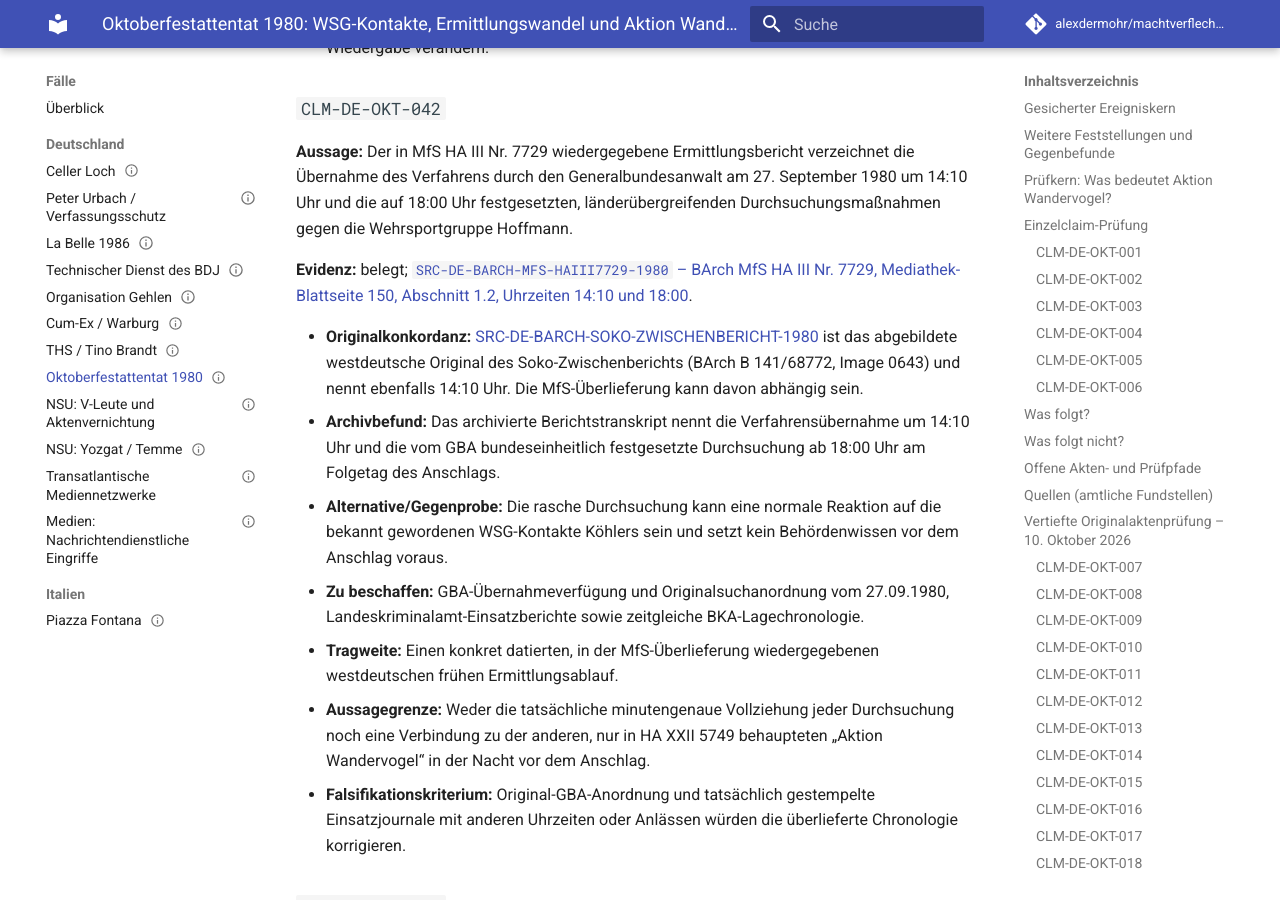
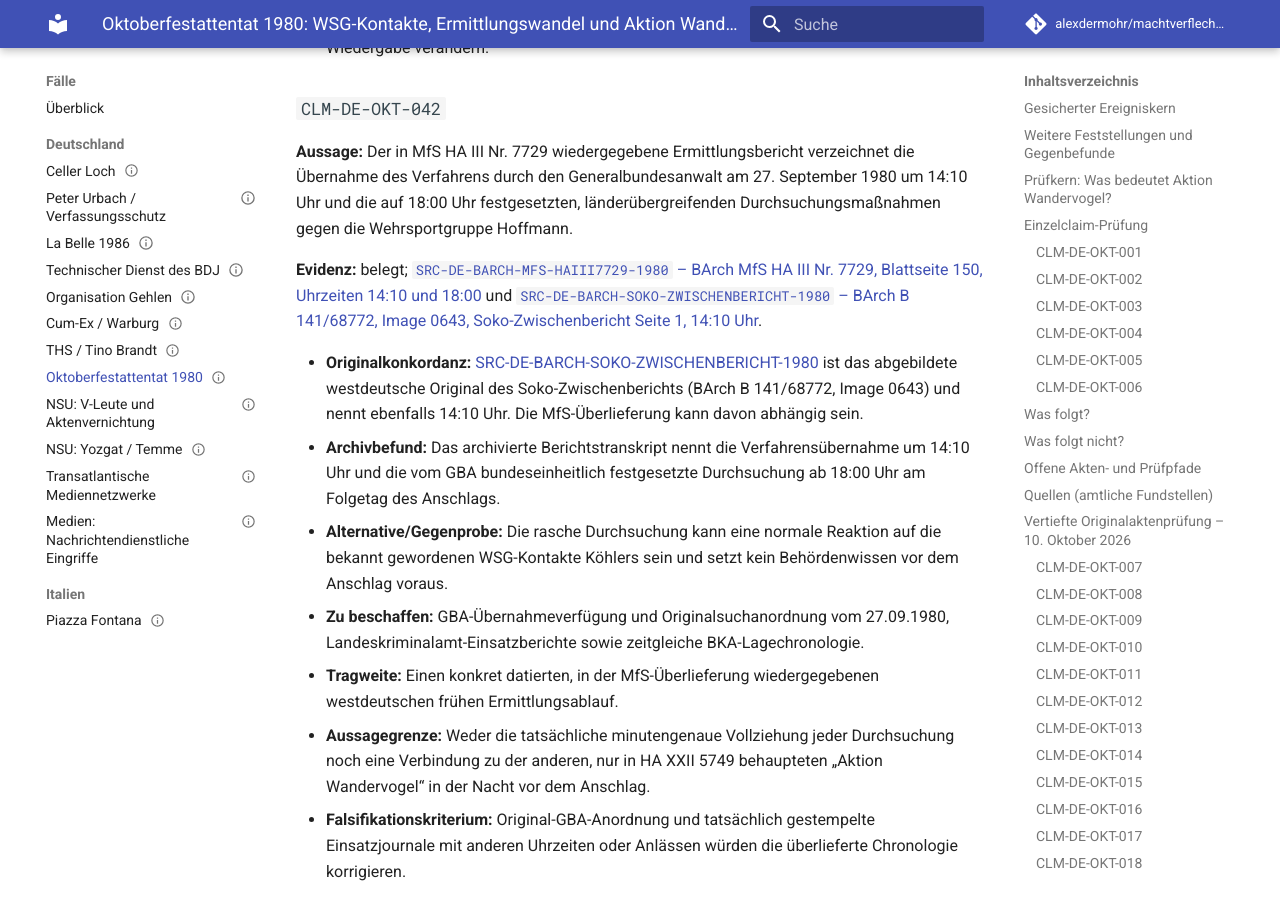
Before and after one commit to alexdermohr/machtverflechtungen, an MkDocs documentation site: the page built from docs/faelle/de/oktoberfestattentat-1980.md, in a window 1280 px wide and 900 px high, scrolled down 26231 px. Built offline with MkDocs 1.6.1 and Material for MkDocs 9.7.7, drawn with Linux system fonts in a browser that asks for light colours; comment, search, counter and statistics services are not loaded; some of the changed text lies outside the part shown.

Commit message:
fix(research): mirror both Soko sources and remove empty secondary heading

```diff
--- a/docs/faelle/de/oktoberfestattentat-1980.md
+++ b/docs/faelle/de/oktoberfestattentat-1980.md
@@ -1415,7 +1415,7 @@
 
 **Aussage:** Der in MfS HA III Nr. 7729 wiedergegebene Ermittlungsbericht verzeichnet die Übernahme des Verfahrens durch den Generalbundesanwalt am 27. September 1980 um 14:10 Uhr und die auf 18:00 Uhr festgesetzten, länderübergreifenden Durchsuchungsmaßnahmen gegen die Wehrsportgruppe Hoffmann.
 
-**Evidenz:** belegt; [`SRC-DE-BARCH-MFS-HAIII7729-1980` – BArch MfS HA III Nr. 7729, Mediathek-Blattseite 150, Abschnitt 1.2, Uhrzeiten 14:10 und 18:00](https://www.stasi-mediathek.de/medien/bericht-ueber-die-ermittlungen-von-lka-und-bka-zum-oktoberfestattentat-1980/blatt/150/).
+**Evidenz:** belegt; [`SRC-DE-BARCH-MFS-HAIII7729-1980` – BArch MfS HA III Nr. 7729, Blattseite 150, Uhrzeiten 14:10 und 18:00](https://www.stasi-mediathek.de/medien/bericht-ueber-die-ermittlungen-von-lka-und-bka-zum-oktoberfestattentat-1980/blatt/150/) und [`SRC-DE-BARCH-SOKO-ZWISCHENBERICHT-1980` – BArch B 141/68772, Image 0643, Soko-Zwischenbericht Seite 1, 14:10 Uhr](https://www.bundesarchiv.de/themen-entdecken/online-entdecken/themenbeitraege/das-oktoberfestattentat-1980/).
 
 - **Originalkonkordanz:** [SRC-DE-BARCH-SOKO-ZWISCHENBERICHT-1980](https://www.bundesarchiv.de/themen-entdecken/online-entdecken/themenbeitraege/das-oktoberfestattentat-1980/) ist das abgebildete westdeutsche Original des Soko-Zwischenberichts (BArch B 141/68772, Image 0643) und nennt ebenfalls 14:10 Uhr. Die MfS-Überlieferung kann davon abhängig sein.
 - **Archivbefund:** Das archivierte Berichtstranskript nennt die Verfahrensübernahme um 14:10 Uhr und die vom GBA bundeseinheitlich festgesetzte Durchsuchung ab 18:00 Uhr am Folgetag des Anschlags.
```
Also changed, not shown: other parts of docs/faelle/de/oktoberfestattentat-1980.md (+0 -2 lines).
